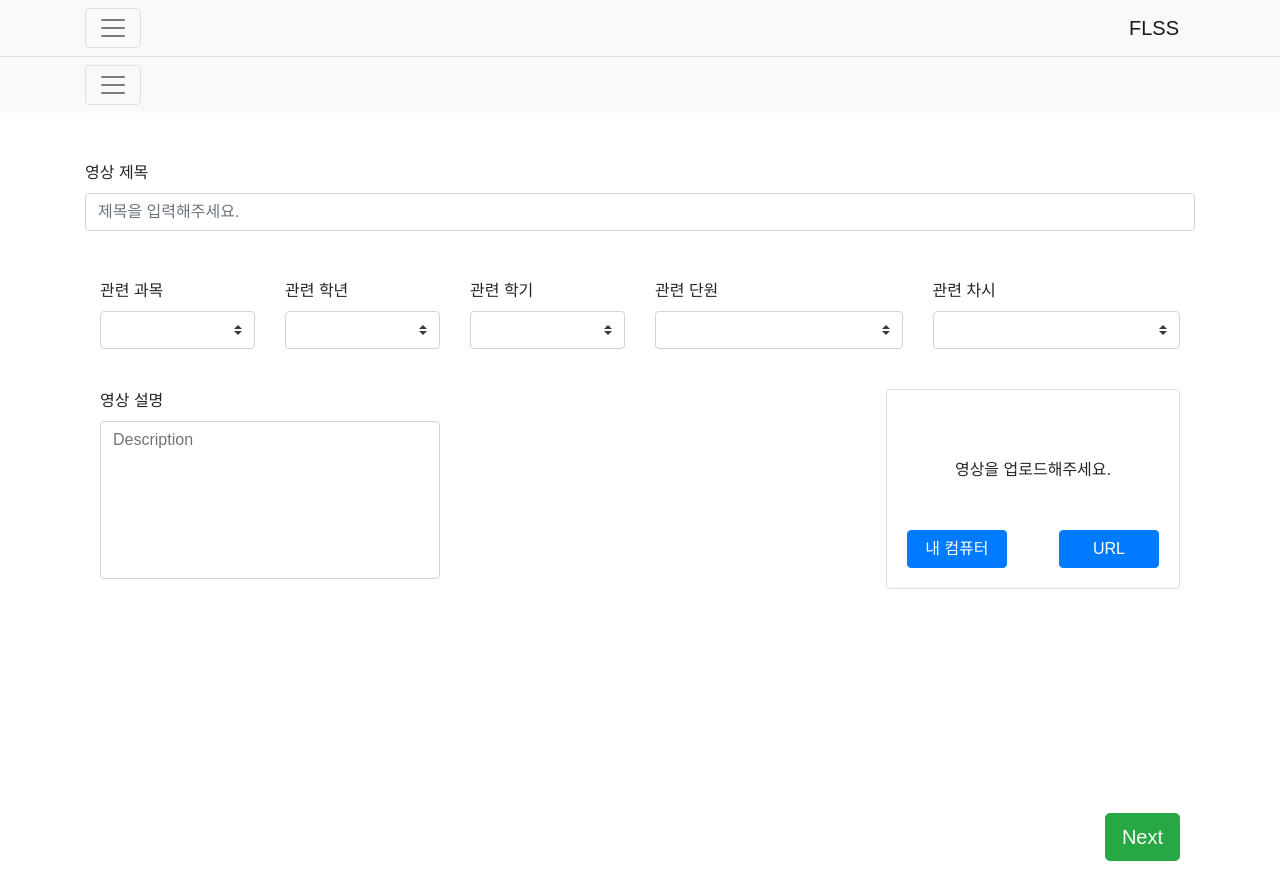
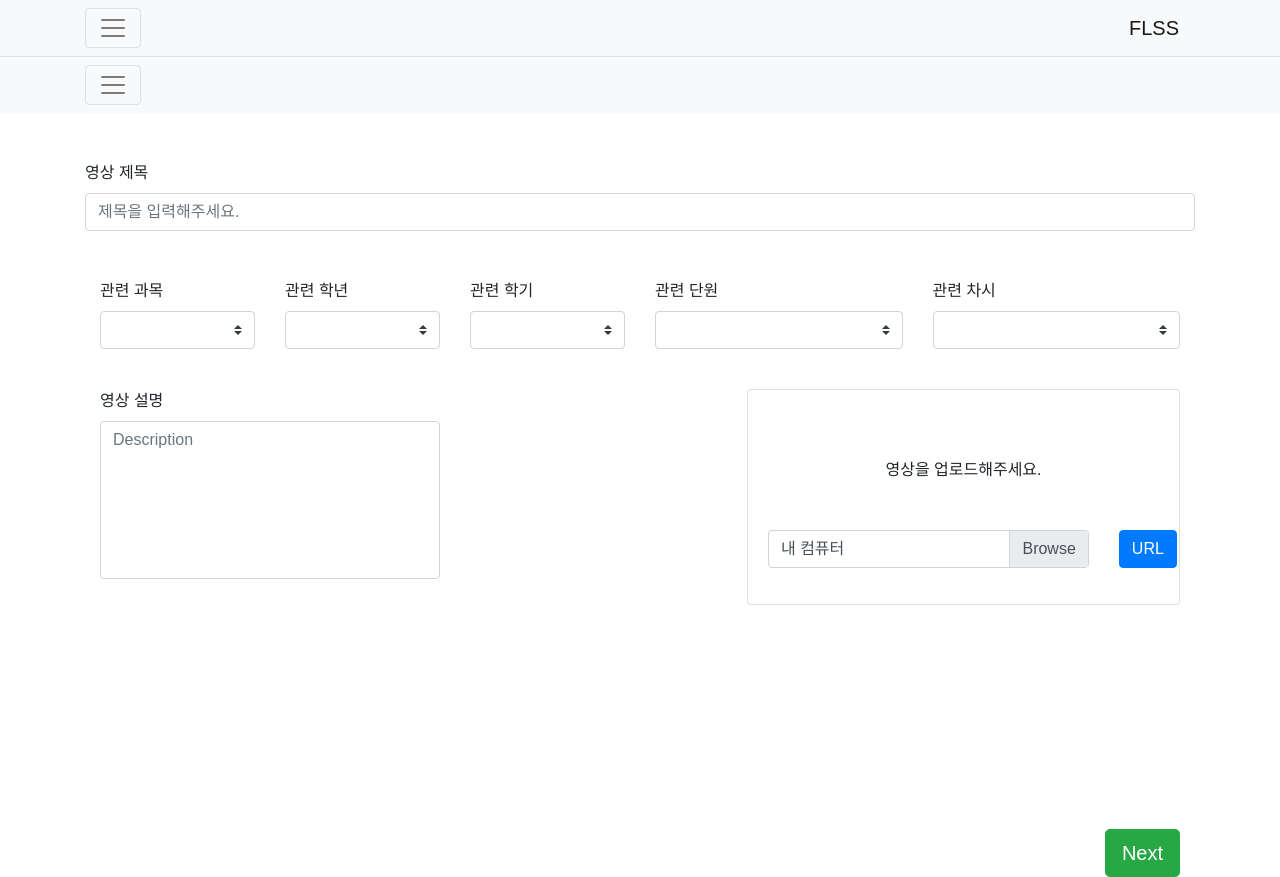
Before and after one commit to DGSW-FLUT/flss-web, a Vue app: page /createvideo in a window 1280 px wide. Built offline with nearby package versions, Linux system fonts and the light colour scheme; a web font is replaced by a local one; what vuevent would draw is missing.

Commit message:
[ADD] Add files and catch some errors

```diff
--- a/src/components/VideoForm.vue
+++ b/src/components/VideoForm.vue
@@ -43,12 +43,33 @@
                   tag="article"
                   style= "float:right;"
                   class="mb-2">
-            <p class="m-5">영상을 업로드해주세요.</p>
+            <p class="m-5 text-center">영상을 업로드해주세요.</p>
             <p class="mt-5">
-              <b-button style="float:left; min-width:100px;" href="#" variant="primary">내 컴퓨터</b-button>
-              <b-button style="float:right; min-width:100px;" href="#" variant="primary"> URL</b-button>
+              <b-row>
+                <b-col cols="10">
+                <b-form-file style="cursor:pointer"  placeholder="내 컴퓨터"></b-form-file>
+              </b-col>
+              <b-col cols="2">
+                <b-button v-b-modal.URL variant="primary"> URL</b-button>
+              </b-col>
+              </b-row>
+
+
+
+              <!-- <b-button style="float:left; min-width:100px;"  variant="primary">내 컴퓨터</b-button> -->
+
             </p>
           </b-card>
+          <b-modal id="URL"
+                    ref="modal"
+                    title="URL로 업로드"
+                    >
+              <form @submit.stop.prevent="handleSubmit">
+                <b-form-input type="text"
+                              placeholder="URL 입력"
+                              ></b-form-input>
+              </form>
+            </b-modal>
         </b-col>
       </b-row>
       <b-row>
@@ -80,7 +101,7 @@
         </b-col>
       </b-row>
       <b-row class="mt-4" >
-        <b-col cols="5" v-if="quizbool">
+        <b-col cols="5" v-if="isQuizShowed">
           <b-form-input
             class="mb-3"
             type="text"
@@ -104,13 +125,17 @@
 export default {
   data(){
     return{
-      quizbool : false,
+      isQuizShowed : false,
       bool : true
     }
   },
+  props : ['quizs'],
   methods : {
     next(){
       this.bool = !this.bool;
+    },
+    showquiz(){
+      this.isQuizShowed = !this.isQuizShowed
     }
   }
 };
--- a/src/views/SelectClass.vue
+++ b/src/views/SelectClass.vue
@@ -6,7 +6,7 @@
       <b-row class="mt-4" align-v="center">
           <!-- <create-classroom-item /> -->
           <b-card
-                  :img-src="image"
+                  img-src="./../assets/plus.png"
                   tag="article"
                   class="mb-2">
             <b-button variant="primary" @click="goClassRoom()">둘러보기</b-button>
--- a/src/views/class/CreateVideo.vue
+++ b/src/views/class/CreateVideo.vue
@@ -2,7 +2,7 @@
   <div id="create-video">
     <!-- <class-room-navbar :navs="navs"/>  -->
     <b-container>
-      <video-form class="mt-5" />
+      <video-form class="mt-5" :quizs="quizs"/>
     </b-container>
   </div>
 </template>
@@ -16,7 +16,9 @@ export default {
   name: "create-video",
   data() {
     return {
-      navs: []
+      navs: [],
+      quizs : ['1번문항', '2번문항', '3번문항', '4번문항', '5번문항'],
+      showQuiz : false
     };
   },
   components: {
--- a/src/views/class/MakeClass.vue
+++ b/src/views/class/MakeClass.vue
@@ -7,6 +7,7 @@
           <div class="div1">
             <label for="inputLive" class="mt-3">수업 제목</label>
             <b-form-input
+                  @keyup="test(event)"
                   class="mt-3"
                   type="text"
                   placeholder="Text input"></b-form-input>
@@ -42,6 +43,11 @@ export default {
   components: {
     MainNavbar,
     FileList
+  },
+  methods : {
+    test(event){
+      this.innerHTML = event.keyCode;
+    }
   }
 };
 </script>
```
